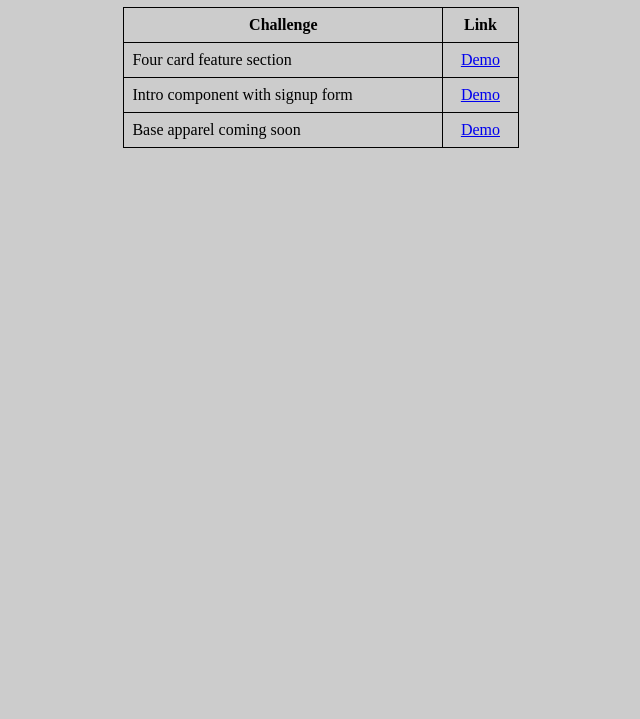
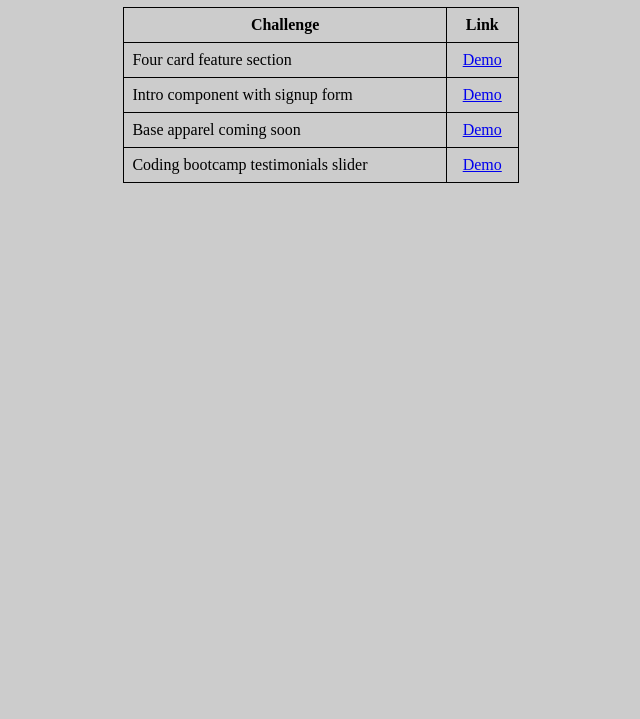
Before and after one commit to JueMinLee/frontend-mentor-challenges, a plain HTML site: page index.html in a window 1280 px wide. Shown: the part 81-800 px from the top of the page, without its empty margins (319-959 px from the left). Drawn offline with Linux system fonts and the light colour scheme.

Commit message:
chore(codebase): Add coding challenge index and README

```diff
--- a/index.html
+++ b/index.html
@@ -80,6 +80,14 @@
               >
             </td>
           </tr>
+          <tr>
+            <td>Coding bootcamp testimonials slider</td>
+            <td class="text-center">
+              <a href="coding-bootcamp-testimonials-slider/" target="_blank"
+                >Demo</a
+              >
+            </td>
+          </tr>
         </tbody>
       </table>
     </main>
```
Also changed, not shown: 1 other file.
